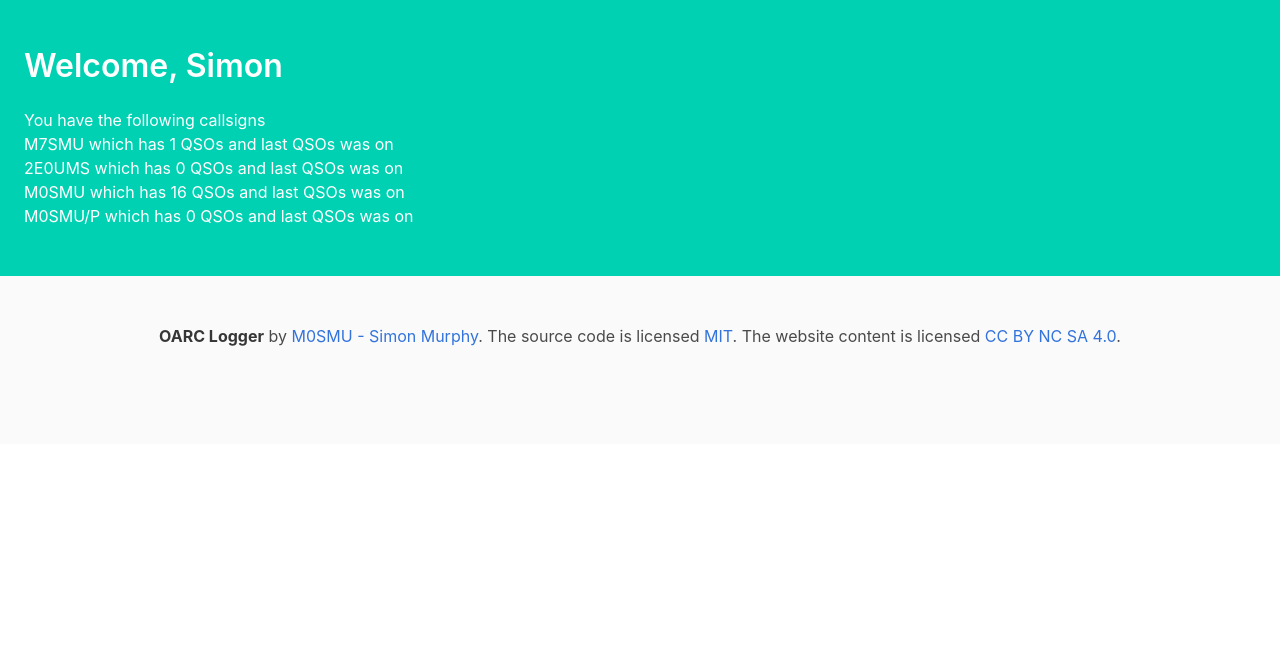
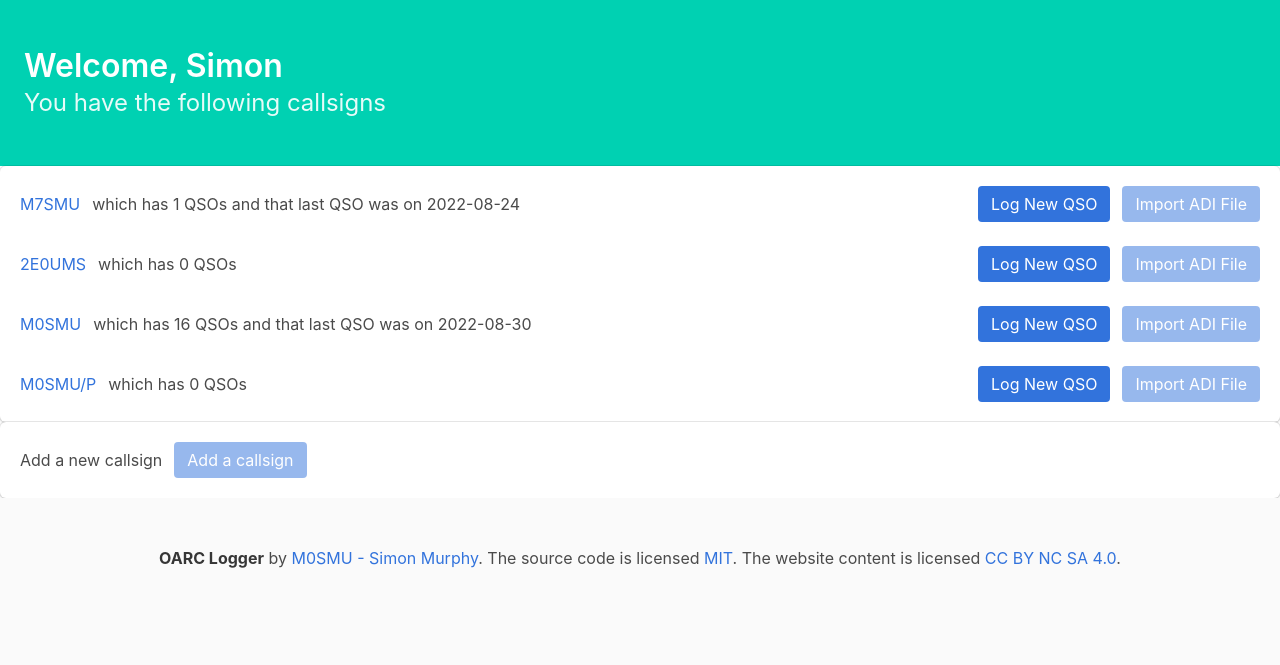
Before and after one commit to smurphboy/OARCLogger, a Flask app: a page that uses logger/templates/profile.html in a window 1280 px wide. Shown: the part 52-717 px from the top of the page. Run offline with Flask 2, Linux system fonts and the light colour scheme; a user stored in the database is signed in; data comes from the database, SQL or seed files in the repository; both versions use the stored data as it was after the commit.

Commit message:
improved views

```diff
--- a/logger/callsigns/views.py
+++ b/logger/callsigns/views.py
@@ -21,6 +21,6 @@ def call(callsign):
     #swap _ for /
     callsign = callsign.replace('_', '/')
     page = request.args.get('page', 1, type=int)
-    callqsos = QSO.query.filter_by(station_callsign = callsign).paginate(page=page, per_page=ROWS_PER_PAGE)
+    callqsos = QSO.query.filter_by(station_callsign = callsign).order_by(QSO.qso_date.desc(), QSO.time_on.desc()).paginate(page=page, per_page=ROWS_PER_PAGE)
     allqsos = QSO.query.filter_by(station_callsign = callsign).all()
     return render_template('callsign.html', qsos=callqsos, station_callsign=callsign, allqsos=allqsos)
--- a/logger/templates/profile.html
+++ b/logger/templates/profile.html
@@ -1,23 +1,50 @@
 {% extends "base.html" %}
 
 {% block content %}
-<h1 class="title">
-  Welcome, {{ name }}
+		<div class="bd-hero-heading">
+			<h1 class="title algolia-lvl0">
+				{% block title %} <p>Welcome, {{ name }}</p> {% endblock %}
 			</h1>
 			{% if (callsigns is defined) and callsigns %}
-<h2>
-  You have the following callsigns
-</h2>
+			<div class="subtitle is-4 algolia-lvl1">
+				<p>You have the following callsigns</p>
+			</div>
 			{% endif %}
-<h2>
-        <ul>
+		</div>
+    </div>
+</section>
+<section>
+	<div class="box">
 		{% for callsign in callsigns %}
-               <li> <a href="{{ url_for ('callsigns.call', callsign=callsign['name'] | replace('/','_'))  }}">{{ callsign['name'] }}</a> which has {{ qsocount(callsign.name) }} QSOs and last QSOs was on </li>
+		<div class="level">
+			<div class="level-left">
+				<a class="level-item" href="{{ url_for ('callsigns.call', callsign=callsign['name'] | replace('/','_'))  }}">{{ callsign['name'] }}</a><p class="level-item">which has {{ qsocount(callsign.name) }} QSOs{% if latestqso(callsign.name) != 'N/A' %} and that last QSO was on {{ latestqso(callsign.name) }}{% endif %}</p>
+			</div>
+			<div class="level-right">
+				<a class="button is-link level-item" href="{{ url_for('qsos.postnewqso', station_callsign=callsign.name | replace('/','_')) }}">Log New QSO</a>
+				<a class="button is-link level-item" disabled>Import ADI File</a>
+			</div>
+		</div>
 		{% else %}
-        You have no callsigns defined, please add one.
-
-        <button class="button is-link" onclick='window.location.href="https://twitter.com/home?lang=en";'>Add Callsign</button>
+		<div class="level">
+			<div class="level-left">
+				<p class="level-item">You have no callsigns defined, please add one.</p>
+			</div>
+			<div class="level-right">
+				<button class="button level-item is-link" onclick='window.location.href="https://twitter.com/home?lang=en";'>Add Callsign</button>
+			</div>
+		</div>
 		{% endfor %}
-        </ul>
-</h2>
+	</div>
+</section>
+<section>
+	<div class="box">
+		<div class="level">
+			<div class="level-left">
+				<p class="level-item">Add a new callsign</p>
+				<a class="button is-link level-item" disabled>Add a callsign</a>
+			</div>
+		</div>
+	</div>
+</section>
 {% endblock %}
--- a/logger/users/views.py
+++ b/logger/users/views.py
@@ -12,7 +12,11 @@ def utility_processor():
     def qsocount(logbook):
         '''returns the total number of QSOs in the logbook and date and time of last QSO'''
         return QSO.query.filter_by(station_callsign=logbook).count()
-    return dict(qsocount=qsocount)
+    def latestqso(logbook):
+        if QSO.query.filter_by(station_callsign=logbook).count() > 0:
+            return QSO.query.filter_by(station_callsign=logbook).order_by(QSO.qso_date.desc(), QSO.time_on.desc()).first().qso_date
+        else: return ('N/A')
+    return dict(qsocount=qsocount, latestqso=latestqso)
 
 @users.route("/")
 def index():
```
Also changed, not shown: logger/templates/callsign.html (+12 -2 lines), logger/db.sqlite. Lines whose indentation alone changed are shown as unchanged.
